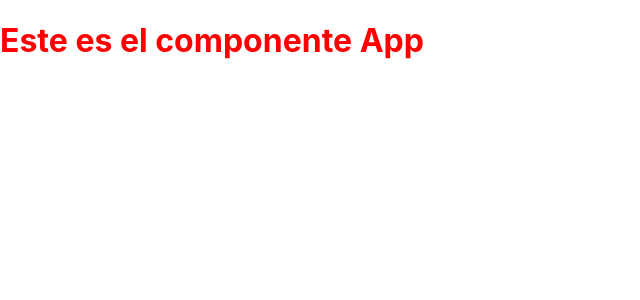
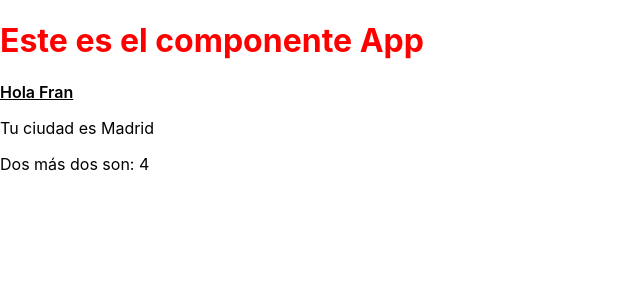
Before and after one commit to The-Valley-School/react-s2-components-jsx, a React (Create React App) app: page / in a window 1280 px wide. Shown: the top 300 px of the page, without its empty margins (0-640 px from the left). Built offline with nearby package versions, Linux system fonts and the light colour scheme.

Commit message:
Started JSX introduction

```diff
--- a/src/App.css
+++ b/src/App.css
@@ -1,3 +1,8 @@
 h1 {
   color: red;
 }
+
+.hi {
+  font-weight: 600;
+  text-decoration: underline;
+}
--- a/src/App.js
+++ b/src/App.js
@@ -1,9 +1,21 @@
 import './App.css';
 
 function App() {
+  const name = "Fran";
+  const user = {
+    name: "Fran",
+    address: {
+      street: "Calle de Prueba, 25",
+      city: "Madrid"
+    }
+  }
+
   return (
     <div className="App">
       <h1>Este es el componente App</h1>
+      <p className='hi'>Hola {name}</p>
+      <p>Tu ciudad es {user.address.city}</p>
+      <p>Dos más dos son: {2 + 2}</p>
     </div>
   );
 }
```
